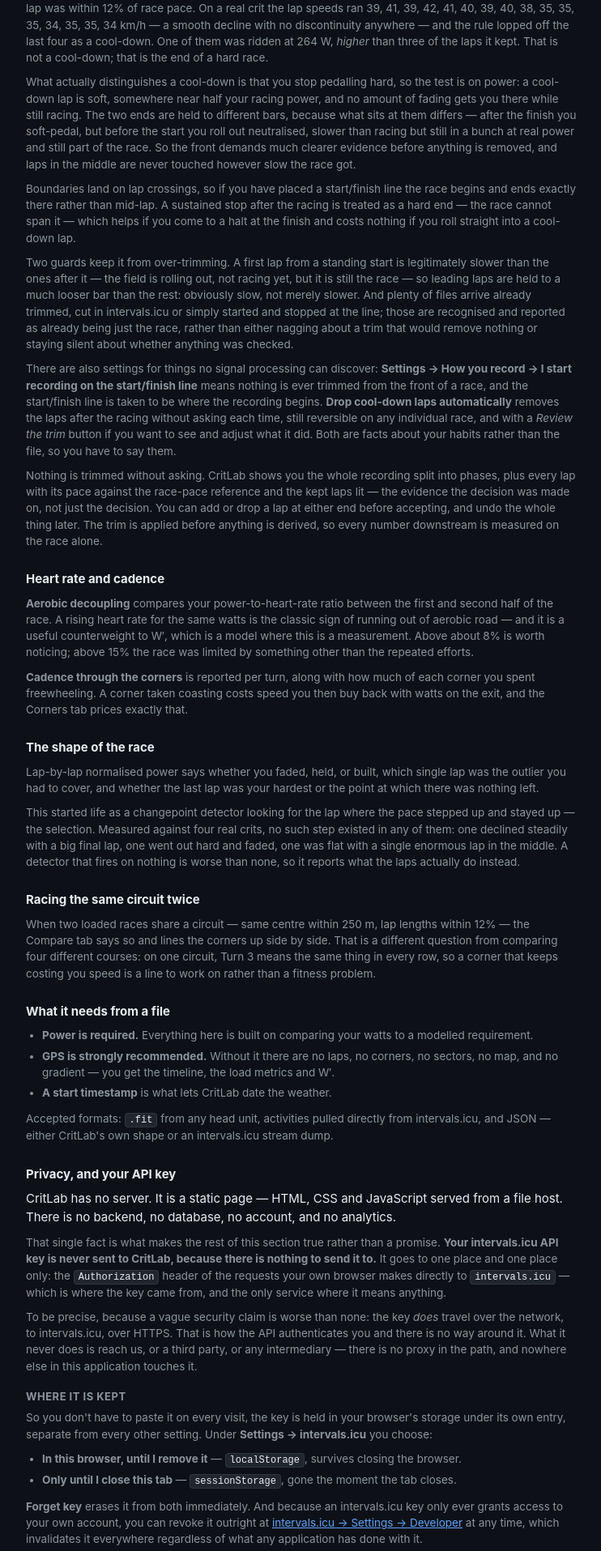
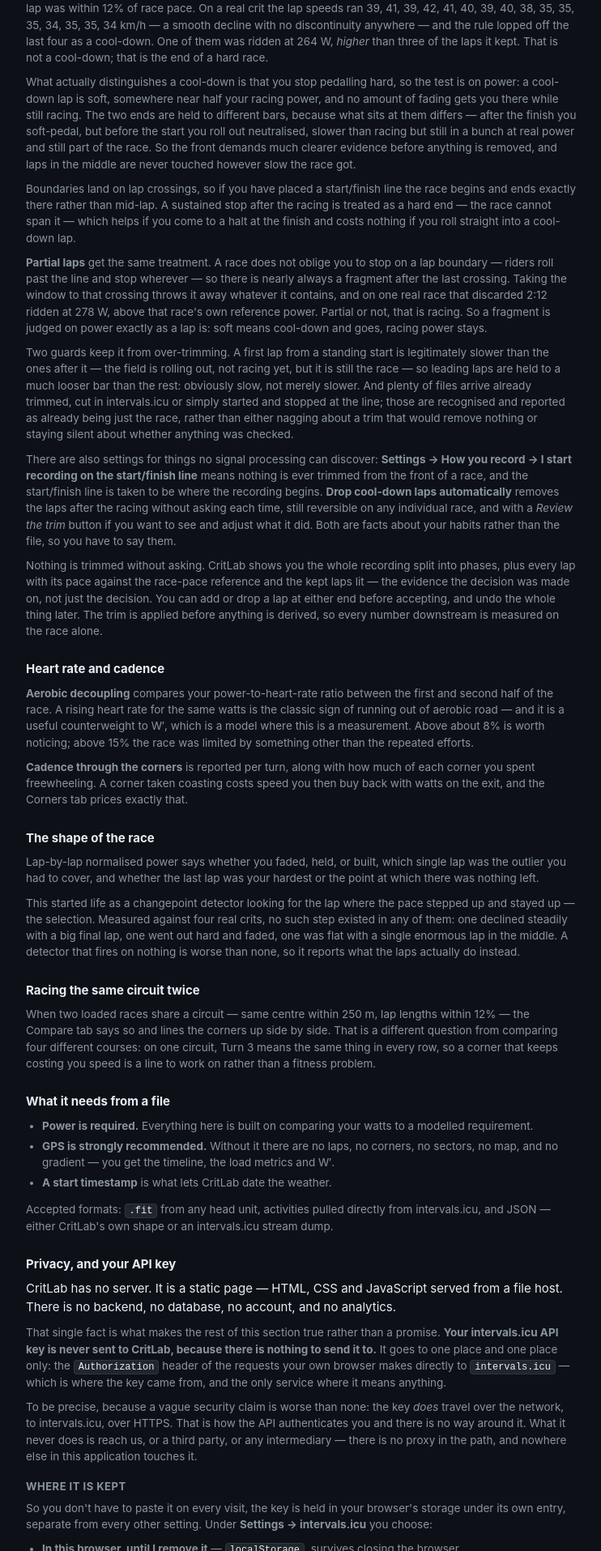
Before and after one commit to ngpaladi/CritLab, a Jekyll site: the page built from about.html, in a window 1280 px wide. Shown: the part 3085-5000 px from the top of the page at 81% size, without its empty margins (268-1010 px from the left). Built offline with Jekyll 4.4.1, drawn with Linux system fonts in a browser that asks for light colours.

Commit message:
Judge the partial lap at the end, instead of always discarding it
Partial cool-down laps were already excluded, but only as a side effect of the
window ending at the last lap crossing — which discarded whatever sat there
regardless of what it was. Checking the four real races showed the cost:

  Devens GP   0:01 at   0 W   nothing
  Woonie      1:16 at  63 W   genuine soft cool-down, rightly dropped
  Nutmeg      1:09 at 101 W   genuine soft cool-down, rightly dropped
  Sunshine    2:12 at 278 W   racing, and being thrown away

278 W is above Sunshine's own reference power. A race does not oblige you to
stop on a lap boundary, so a fragment is now judged on power exactly as a whole
lap is: soft means cool-down and goes, racing power stays. Fragments under 20 s
are too short to judge and are left out.

The leading fragment gets the same treatment against the stricter roll-out bar,
for riders who start recording just short of the line.

Sunshine now keeps its full 37:57; Woonie and Nutmeg still drop their soft
partials; a synthetic partial at 380 W is kept and the same partial at 95 W is
dropped.

Co-Authored-By: Claude Opus 5 (1M context) <noreply@anthropic.com>

```diff
--- a/about.html
+++ b/about.html
@@ -258,6 +258,16 @@ title: About
 </p>
 
 <p>
+  <b>Partial laps</b> get the same treatment. A race does not oblige you to stop
+  on a lap boundary — riders roll past the line and stop wherever — so there is
+  nearly always a fragment after the last crossing. Taking the window to that
+  crossing throws it away whatever it contains, and on one real race that
+  discarded 2:12 ridden at 278&nbsp;W, above that race's own reference power.
+  Partial or not, that is racing. So a fragment is judged on power exactly as a
+  lap is: soft means cool-down and goes, racing power stays.
+</p>
+
+<p>
   Two guards keep it from over-trimming. A first lap from a standing start is
   legitimately slower than the ones after it — the field is rolling out, not
   racing yet, but it is still the race — so leading laps are held to a much
```
Also changed, not shown: assets/js/Analyzer.js (+37 -2 lines), test/harness.js (+42 -0 lines).
